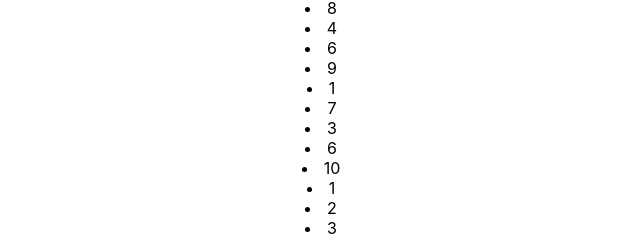
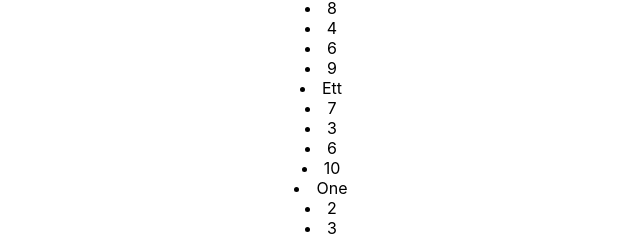
Before and after one commit to Nicklas-Holmqvist/language-learning, a React (Create React App) app: page / in a window 1280 px wide. Shown: the part 180-420 px from the top of the page, without its empty margins (319-959 px from the left). Built offline with nearby package versions, Linux system fonts and the light colour scheme.

Commit message:
creating object for listItems and lists

```diff
--- a/src/components/List/List.tsx
+++ b/src/components/List/List.tsx
@@ -2,17 +2,31 @@ import React from 'react'
 
 const List = () => {
 
-    const list = [{i:1,w:'1'}, {i:2,w:'2'}, {i:3,w:'3'}, {i:4,w:'4'}, {i:5,w:'5'}, {i:6,w:'6'}, {i:7,w:'7'}, {i:8,w:'8'}, {i:9,w:'9'}, {i:10,w:'10'}]
-    const listTwo = [{i:1,w:'1'}, {i:2,w:'2'}, {i:3,w:'3'}, {i:4,w:'4'}, {i:5,w:'5'}, {i:6,w:'6'}, {i:7,w:'7'}, {i:8,w:'8'}, {i:9,w:'9'}, {i:10,w:'10'}]
+    const list = [{i:1,w:'Ett'}, {i:2,w:'2'}, {i:3,w:'3'}, {i:4,w:'4'}, {i:5,w:'5'}, {i:6,w:'6'}, {i:7,w:'7'}, {i:8,w:'8'}, {i:9,w:'9'}, {i:10,w:'10'}]
+    const listTwo = [{i:1,w:'One'}, {i:2,w:'2'}, {i:3,w:'3'}, {i:4,w:'4'}, {i:5,w:'5'}, {i:6,w:'6'}, {i:7,w:'7'}, {i:8,w:'8'}, {i:9,w:'9'}, {i:10,w:'10'}]
 
     let randomListOne = list.sort((a, b) => Math.random() - 0.5)
     let randomListTwo = listTwo.sort((a, b) => Math.random() - 0.5)
 
+    const correctListOne = []
+    const correctListTwo = []
+
+    const handleChoice = (e:any) => {
+        const listOne = e.target.outerHTML.includes('listOne')
+        const word = e.target.outerText
+        const id = e.target.id
+
+        if(listOne){
+            console.log({One: word, id: id})
+        } else console.log({Two: word, id: id})
+
+    }
+
     const mapListOne = randomListOne.map((word) =>
-    <li key={word.i}>{word.w}</li> )
+    <li onClick={handleChoice} value='listOne' id={word.i.toString()} key={word.i}>{word.w}</li> )
 
     const mapListTwo = randomListTwo.map((word) =>
-    <li key={word.i}>{word.w}</li> )
+    <li onClick={handleChoice} value='listTwo' id={word.i.toString()} key={word.i}>{word.w}</li> )
 
     return(
         <div>
```
